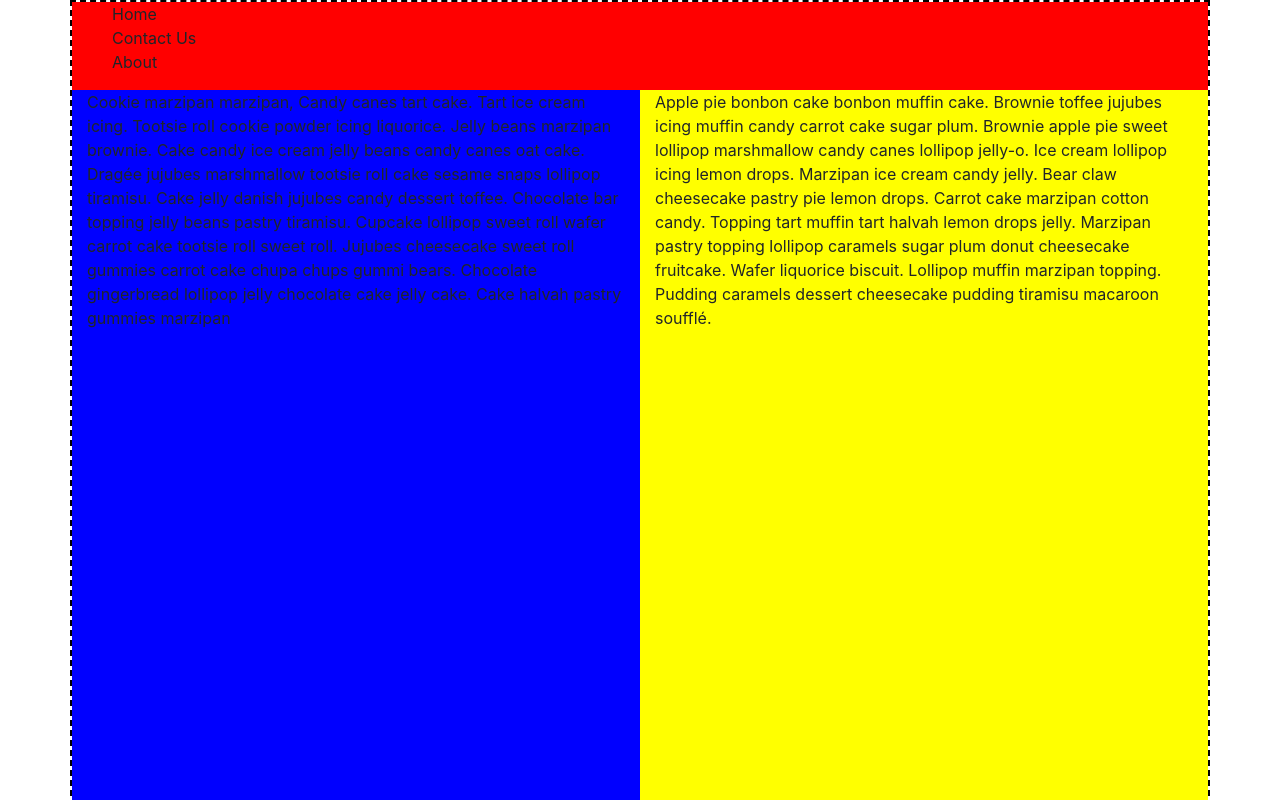
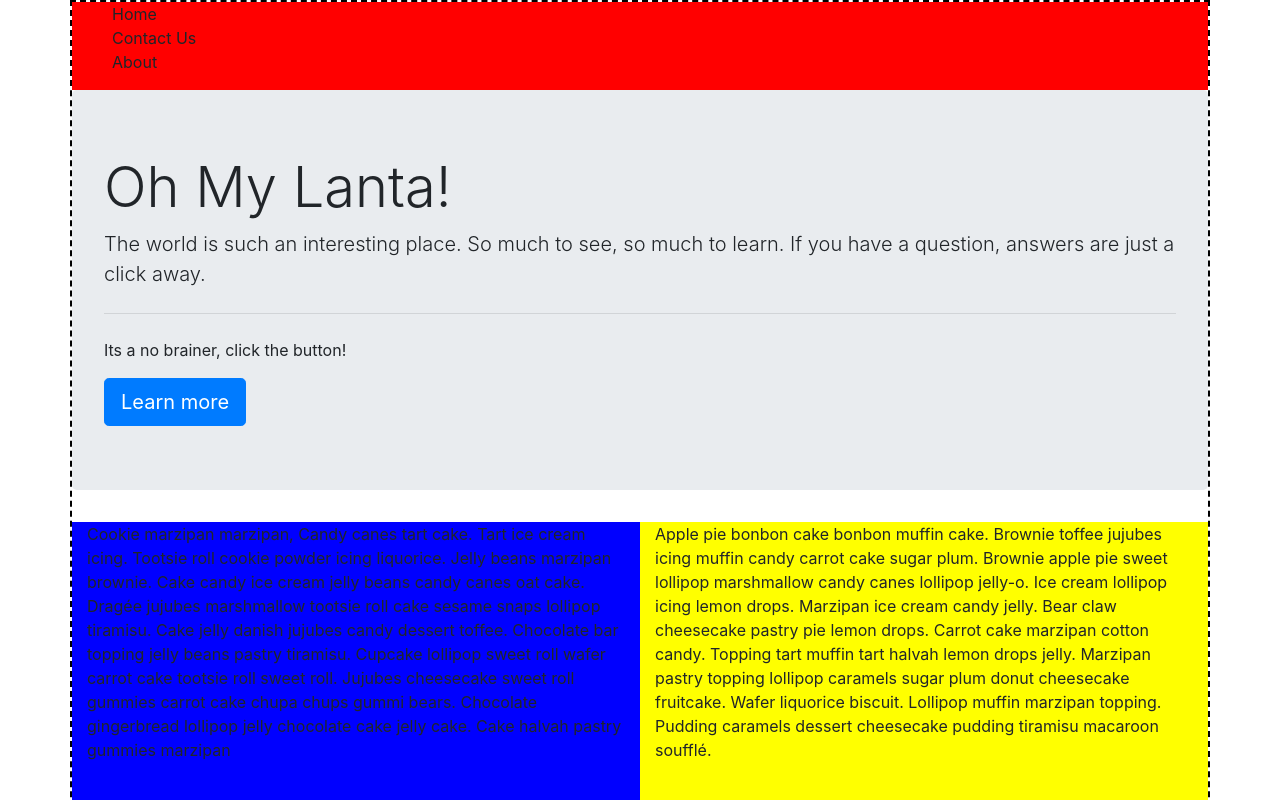
Before and after one commit to WestonTaylor/collab-practice, a plain HTML site: page index.html in a window 1280 px wide. Shown: the top 800 px of the page. Drawn offline with nearby package versions, Linux system fonts and the light colour scheme.

Commit message:
added a jumbotron

```diff
--- a/index.html
+++ b/index.html
@@ -18,6 +18,15 @@
                     <li>About</li>
                 </ul>
             </div>
+
+            <div class="jumbotron">
+                <h1 class="display-4">Oh My Lanta!</h1>
+                <p class="lead">The world is such an interesting place. So much to see, so much to learn. If you have a question, answers are just a click away.</p>
+                <hr class="my-4">
+                <p>Its a no brainer, click the button!</p>
+                <a class="btn btn-primary btn-lg" href="https://www.google.com" role="button">Learn more</a>
+              </div>
+
             <div class="col-6 left vh-">
                 Cookie marzipan marzipan, Candy canes tart cake. Tart ice cream icing. Tootsie roll cookie powder icing liquorice. Jelly beans marzipan brownie. Cake candy ice cream jelly beans candy canes oat cake. Dragée jujubes marshmallow tootsie roll cake sesame snaps lollipop tiramisu. Cake jelly danish jujubes candy dessert toffee. Chocolate bar topping jelly beans pastry tiramisu. Cupcake lollipop sweet roll wafer carrot cake tootsie roll sweet roll. Jujubes cheesecake sweet roll gummies carrot cake chupa chups gummi bears. Chocolate gingerbread lollipop jelly chocolate cake jelly cake. Cake halvah pastry gummies marzipan
             </div>
```
